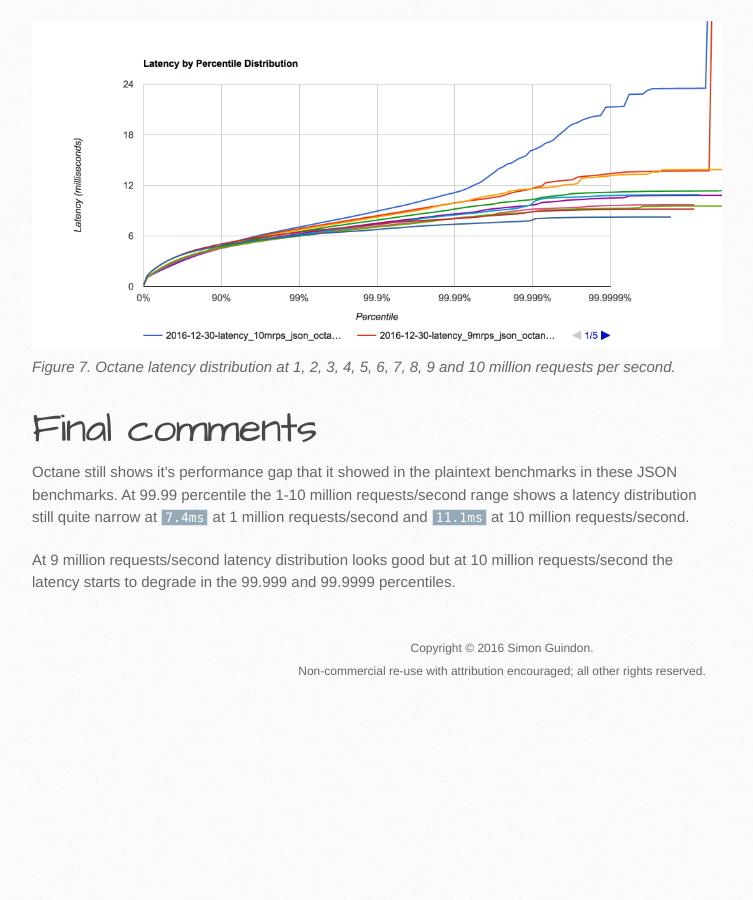
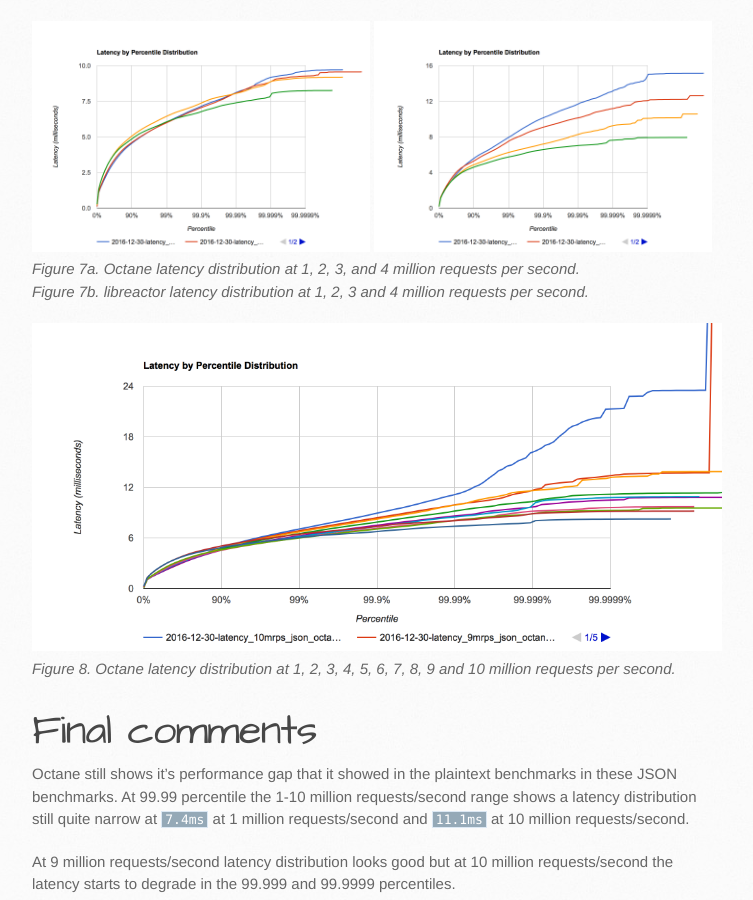
Before and after one commit to simongui/simongui.github.io, a Jekyll site: the page built from _posts/2016-12-30-octane-json-benchmarks.markdown, in a window 1280 px wide and 900 px high, scrolled down 4271 px. Shown: the whole window, without its empty margins (138-891 px from the left). Built offline with Jekyll 4.4.1, drawn with Linux system fonts in a browser that asks for light colours; before the commit the page ends 5020 px from its top, so only the background shows below that.

Commit message:
Added more latency distribution graphs.

```diff
--- a/_posts/2016-12-30-octane-json-benchmarks.markdown
+++ b/_posts/2016-12-30-octane-json-benchmarks.markdown
@@ -72,8 +72,13 @@ _Figure 5. Latency distribution at 4 million requests per second._
 <a target="_blank" href="/images/2016-12-30-latency-5mrps_json.png"><img src="/images/2016-12-30-latency-5mrps_json.png"/></a>
 _Figure 6. Latency distribution at 5 million requests per second._
 
+<a target="_blank" href="/images/2016-12-30-latency-1-4mrps_json_octane.png"><img src="/images/2016-12-30-latency-1-4mrps_json_octane.png" width="49%"/></a>
+<a target="_blank" href="/images/2016-12-30-latency-1-4mrps_json_libreactor.png"><img src="/images/2016-12-30-latency-1-4mrps_json_libreactor.png" width="49%"/></a>
+_Figure 7a. Octane latency distribution at 1, 2, 3, and 4 million requests per second._
+_Figure 7b. libreactor latency distribution at 1, 2, 3 and 4 million requests per second._
+
 <a target="_blank" href="/images/2016-12-30-latency-1-10mrps_json_octane.png"><img src="/images/2016-12-30-latency-1-10mrps_json_octane.png"/></a>
-_Figure 7. Octane latency distribution at 1, 2, 3, 4, 5, 6, 7, 8, 9 and 10 million requests per second._
+_Figure 8. Octane latency distribution at 1, 2, 3, 4, 5, 6, 7, 8, 9 and 10 million requests per second._
 
 # Final comments
 Octane still shows it's performance gap that it showed in the plaintext benchmarks in these JSON benchmarks. At 99.99 percentile the 1-10 million requests/second range shows a latency distribution still quite narrow at `7.4ms` at 1 million requests/second and `11.1ms` at 10 million requests/second.
```
Also changed, not shown: images/2016-12-30-latency-1-4mrps_json_libreactor.png (added), images/2016-12-30-latency-1-4mrps_json_octane.png (added).
